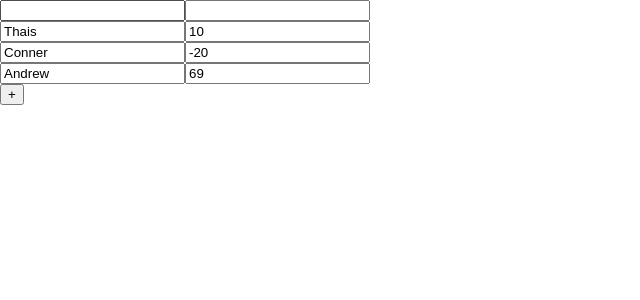
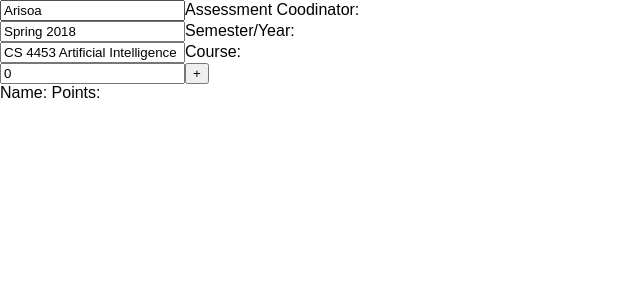
Before and after one commit to tyrvi/cctABET, a React (Create React App) app in the folder src/site/: page / in a window 1280 px wide. Shown: the top 300 px of the page, without its empty margins (0-640 px from the left). Built offline with nearby package versions, Linux system fonts and the light colour scheme.

Commit message:
Preliminary Forms complete

```diff
--- a/src/site/src/components/Form.js
+++ b/src/site/src/components/Form.js
@@ -2,11 +2,46 @@ import React, { Component } from 'react';
 import FormList from './FormList.js';
 
 class Form extends Component {
+    constructor() {
+        super();
+        this.state = {
+            assessmentCoor: 'Arisoa',
+            semester: 'Spring 2018',
+            course: 'CS 4453 Artificial Intelligence',
+        }
+        this.updateCoordinator = this.updateCoordinator.bind(this);
+        this.updateSemester = this.updateSemester.bind(this);
+        this.updateCourse = this.updateCourse.bind(this);
+    }
+
+    updateCoordinator(event) {
+        this.setState({assessmentCoor: event.target.value});
+    }
+    updateSemester(event) {
+        this.setState({semester: event.target.value});
+    }
+    updateCourse(event) {
+        this.setState({course: event.target.value});
+    }
+
 
 
     render() {
+        console.log(this.state);
         return (
             <div>
+                <div>
+                    <input type='text' value={this.state.assessmentCoor} onChange={this.updateCoordinator} />
+                    Assessment Coodinator:
+                </div>
+                <div>
+                    <input type='text' value={this.state.semester} onChange={this.updateSemester}/>
+                    Semester/Year:
+                </div>
+                <div>
+                    <input type='text' value={this.state.course} onChange={this.updateCourse}/>
+                    Course:
+                </div>
                 <FormList />
             </div>
         )
--- a/src/site/src/components/FormList.js
+++ b/src/site/src/components/FormList.js
@@ -6,31 +6,62 @@ class FormList extends Component {
         super();
         this.state = {
             numStudents: 0,
-            students: [
-                {studentName: '', pointsEarned: null},
-                {studentName: 'Thais', pointsEarned: 10},
-                {studentName: 'Conner', pointsEarned: -20},
-                {studentName: 'Andrew', pointsEarned: 69},
-            ],
+            students: [],
         };
+        this.addNumStudent = this.addNumStudent.bind(this);
+        this.updateStudentName = this.updateStudentName.bind(this);
+        this.updateStudentPoints = this.updateStudentPoints.bind(this);
     }
 
-    addNumStudents(event) {
-        this.setState({students: this.state.students.concat({studentName: '', pointsEarned: null})});
+    updateStudentAmount() {
+        console.log(this.state.students.length);
+        if(this.state.numStudents !== this.state.students.length) {
+            this.setState({numStudents: this.state.students.length});
+        }
     }
 
+    addNumStudent(event) {
+        this.setState({students: this.state.students.concat([{studentName: '', pointsEarned: ''}])});
+        console.log(this.state);
+    }
+    removeStudent(student) {
+        let tmp = this.state.students;
+        tmp.splice(tmp.indexOf(student), 1);
+        this.setState({tmp: tmp});
+    }
+    updateStudentName(student, event) {
+        let tmp = this.state.students;
+        tmp[tmp.indexOf(student)].studentName = event.target.value;
+        this.setState({tmp:tmp});
+    }
+    updateStudentPoints(student, event) {
+        let tmp = this.state.students;
+        tmp[tmp.indexOf(student)].pointsEarned = event.target.value;
+        this.setState({tmp:tmp});
+    }
+    /*
+    createStudentList(event) {
+        for(var i=0;i<parseInt(event.target.value, 10);i++)
+        {
+            this.addNumStudent();
+        }
+    }*/
+
     render() {
-        const studentList = this.state.students.map( student => {
-            return (<div key={student.studentName}>
-                        <input type="text" defaultValue={student.studentName}/>
-                        <input type="text" defaultValue={student.pointsEarned}/>
+        const studentList = this.state.students.map((student, idx) => {
+            return (<div key={idx}>
+                        <input type="text" value={student.studentName} onChange={this.updateStudentName.bind(this, student)} />
+                        <input type="number" value={student.pointsEarned} onChange={this.updateStudentPoints.bind(this, student)}/>
+                        <button type="button" onClick={this.removeStudent.bind(this, student)}>-</button>
                     </div>)
         });
-
+        this.updateStudentAmount();
         return (
             <div>
+                <input type="number" value={this.state.numStudents}/>
+                <button type="button" onClick={this.addNumStudent}>+</button>
+                <div>Name: Points:</div>
                 {studentList}
-                <button type="button" onClick={this.addNumStudents}>+</button>
             </div>
         )
     }
@@ -43,3 +74,11 @@ export default FormList;
 {studentName: 'Conner', pointsEarned: 20},
 {studentName: 'Andrew', pointsEarned: 9},
 */
+  /*
+  onChange={this.createStudentList.bind(this)
+    createStudentList(event) {
+        for(var i=0;i<parseInt(event.target.value, 10);i++)
+        {
+            this.addNumStudent();
+        }
+    }*/
```
